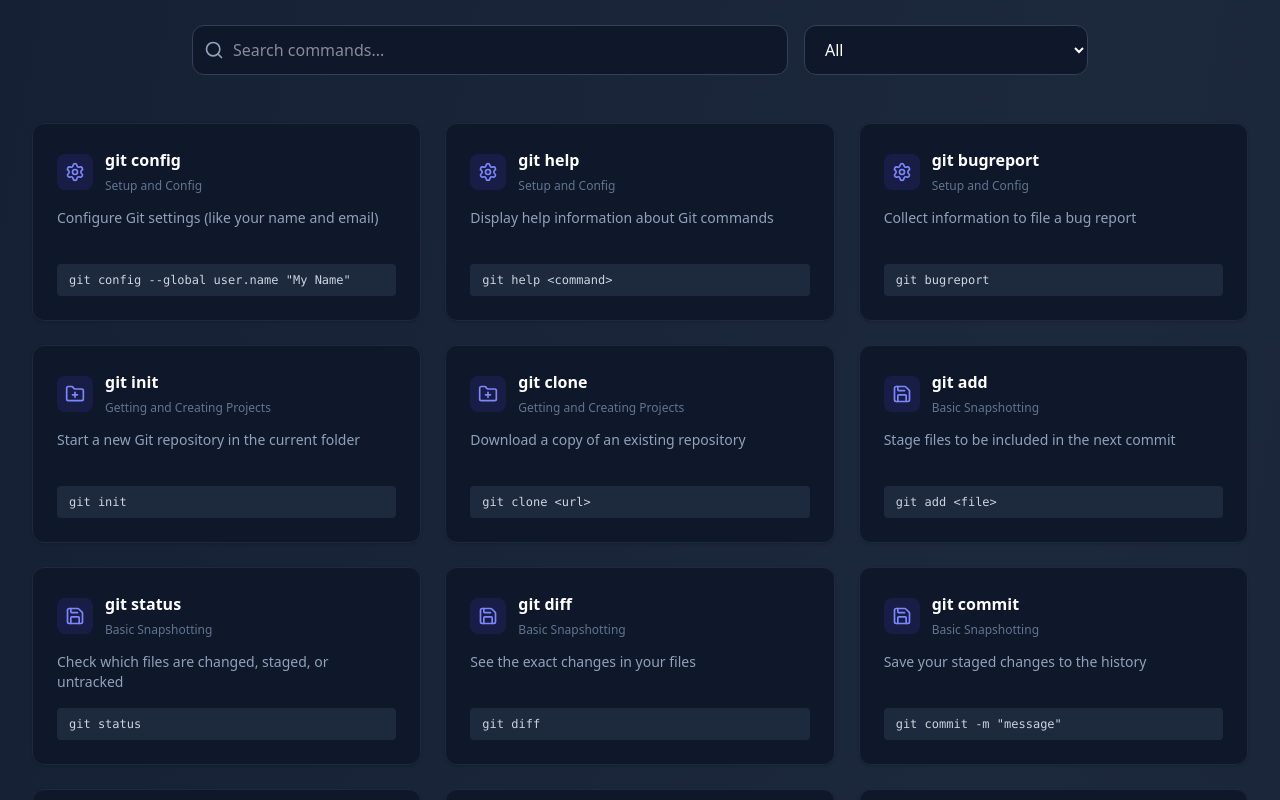
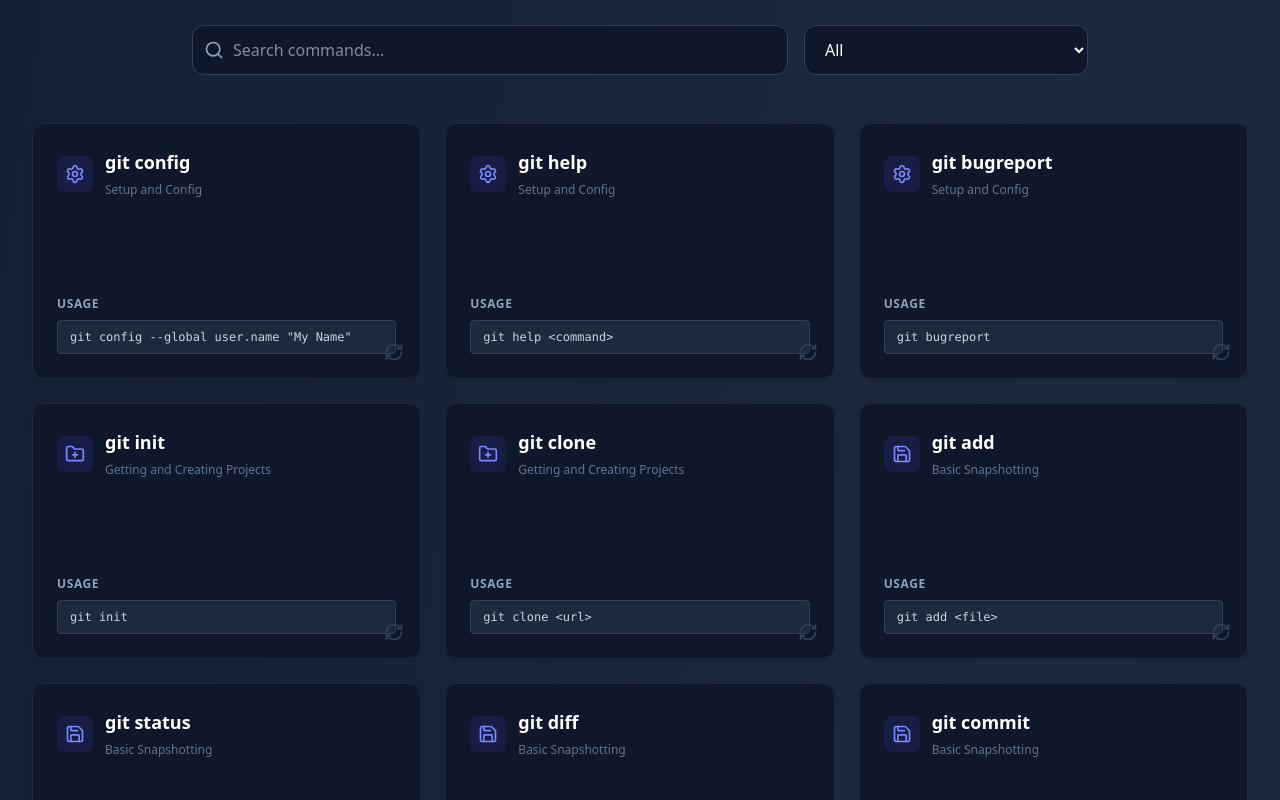
Before and after one commit to BHowlader/gitguide, a React (Vite) app: page /commands in a window 1280 px wide. Shown: the part 900-1700 px from the top of the page. Built offline with nearby package versions, Linux system fonts and the light colour scheme.

Commit message:
✨ UI: Add 3D flip card effect to command cards

```diff
--- a/src/components/AllCommands.tsx
+++ b/src/components/AllCommands.tsx
@@ -77,23 +77,43 @@ const AllCommands = () => {
                 {/* Results Grid */}
                 <div className="grid md:grid-cols-2 lg:grid-cols-3 gap-6">
                     {filteredCommands.map((cmd) => (
-                        <div key={cmd.name} className="bg-white dark:bg-slate-900 rounded-xl p-6 shadow-sm hover:shadow-md transition-all border border-slate-200 dark:border-slate-800 hover:border-indigo-500 dark:hover:border-indigo-500 group">
-                            <div className="flex items-center gap-3 mb-3">
+                        <div key={cmd.name} className="group perspective-1000 h-64 cursor-pointer">
+                            <div className="relative w-full h-full transition-all duration-500 transform-style-3d group-hover:rotate-y-180">
+
+                                {/* Front Face */}
+                                <div className="absolute w-full h-full backface-hidden bg-white dark:bg-slate-900 rounded-xl p-6 shadow-sm border border-slate-200 dark:border-slate-800 flex flex-col">
+                                    <div className="flex items-center gap-3 mb-4">
                                         <div className={`p-2 rounded-lg ${cmd.isPlumbing ? 'bg-slate-100 dark:bg-slate-800 text-slate-500' : 'bg-indigo-50 dark:bg-indigo-900/30 text-indigo-600 dark:text-indigo-400'}`}>
                                             {getIcon(cmd.category)}
                                         </div>
                                         <div>
-                                    <h3 className="font-bold text-slate-900 dark:text-white group-hover:text-indigo-600 dark:group-hover:text-indigo-400 transition-colors">
+                                            <h3 className="font-bold text-slate-900 dark:text-white text-lg">
                                                 {cmd.name}
                                             </h3>
                                             <span className="text-xs text-slate-500">{cmd.category}</span>
                                         </div>
                                     </div>
-                            <p className="text-sm text-slate-600 dark:text-slate-400 mb-4 h-10 line-clamp-2">
+
+                                    <div className="mt-auto">
+                                        <div className="text-xs text-slate-400 mb-2 uppercase font-semibold tracking-wider">Usage</div>
+                                        <div className="bg-slate-50 dark:bg-slate-800 rounded px-3 py-2 font-mono text-xs text-slate-600 dark:text-slate-300 overflow-x-auto border border-slate-100 dark:border-slate-700">
+                                            {cmd.usage}
+                                        </div>
+                                    </div>
+
+                                    <div className="absolute bottom-4 right-4 text-slate-300 dark:text-slate-700">
+                                        <svg xmlns="http://www.w3.org/2000/svg" width="20" height="20" viewBox="0 0 24 24" fill="none" stroke="currentColor" strokeWidth="2" strokeLinecap="round" strokeLinejoin="round" className="lucide lucide-refresh-cw"><path d="M3 12a9 9 0 0 1 9-9 9.75 9.75 0 0 1 6.74 2.74L21 8" /><path d="M21 3v5h-5" /><path d="M21 12a9 9 0 0 1-9 9 9.75 9.75 0 0 1-6.74-2.74L3 16" /><path d="M8 16H3v5" /></svg>
+                                    </div>
+                                </div>
+
+                                {/* Back Face */}
+                                <div className="absolute w-full h-full backface-hidden rotate-y-180 bg-indigo-600 dark:bg-indigo-900 rounded-xl p-6 shadow-xl border border-indigo-500 flex flex-col justify-center items-center text-center">
+                                    <h3 className="font-bold text-white text-xl mb-4">{cmd.name}</h3>
+                                    <p className="text-indigo-100 text-lg leading-relaxed">
                                         {cmd.description}
                                     </p>
-                            <div className="bg-slate-50 dark:bg-slate-800 rounded px-3 py-2 font-mono text-xs text-slate-600 dark:text-slate-300 overflow-x-auto">
-                                {cmd.usage}
+                                </div>
+
                             </div>
                         </div>
                     ))}
--- a/src/index.css
+++ b/src/index.css
@@ -4,3 +4,20 @@
 body {
     @apply bg-slate-900 text-slate-100;
 }
+
+/* 3D Flip Utilities */
+.perspective-1000 {
+    perspective: 1000px;
+}
+
+.transform-style-3d {
+    transform-style: preserve-3d;
+}
+
+.backface-hidden {
+    backface-visibility: hidden;
+}
+
+.rotate-y-180 {
+    transform: rotateY(180deg);
+}
```
Lines whose indentation alone changed are shown as unchanged.
